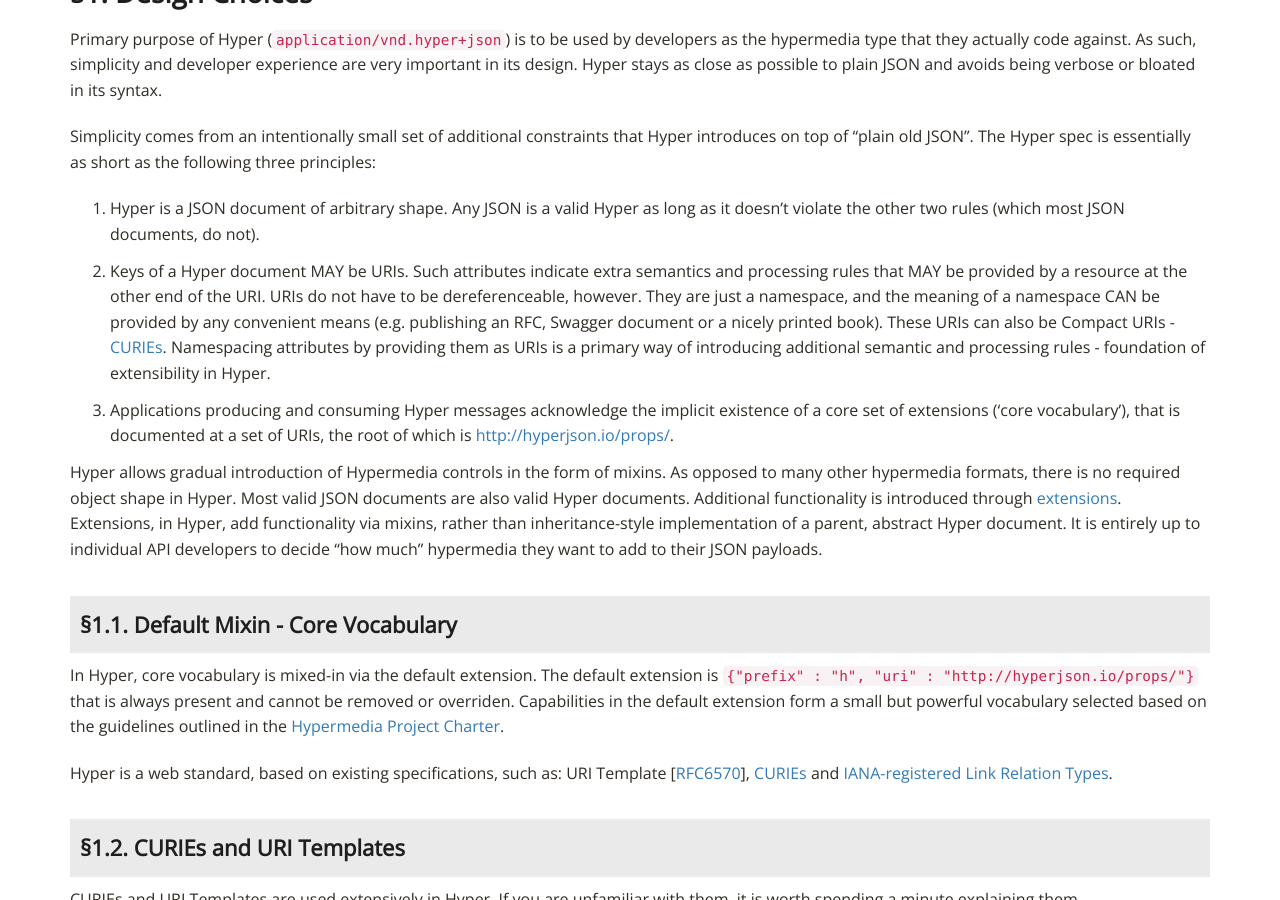
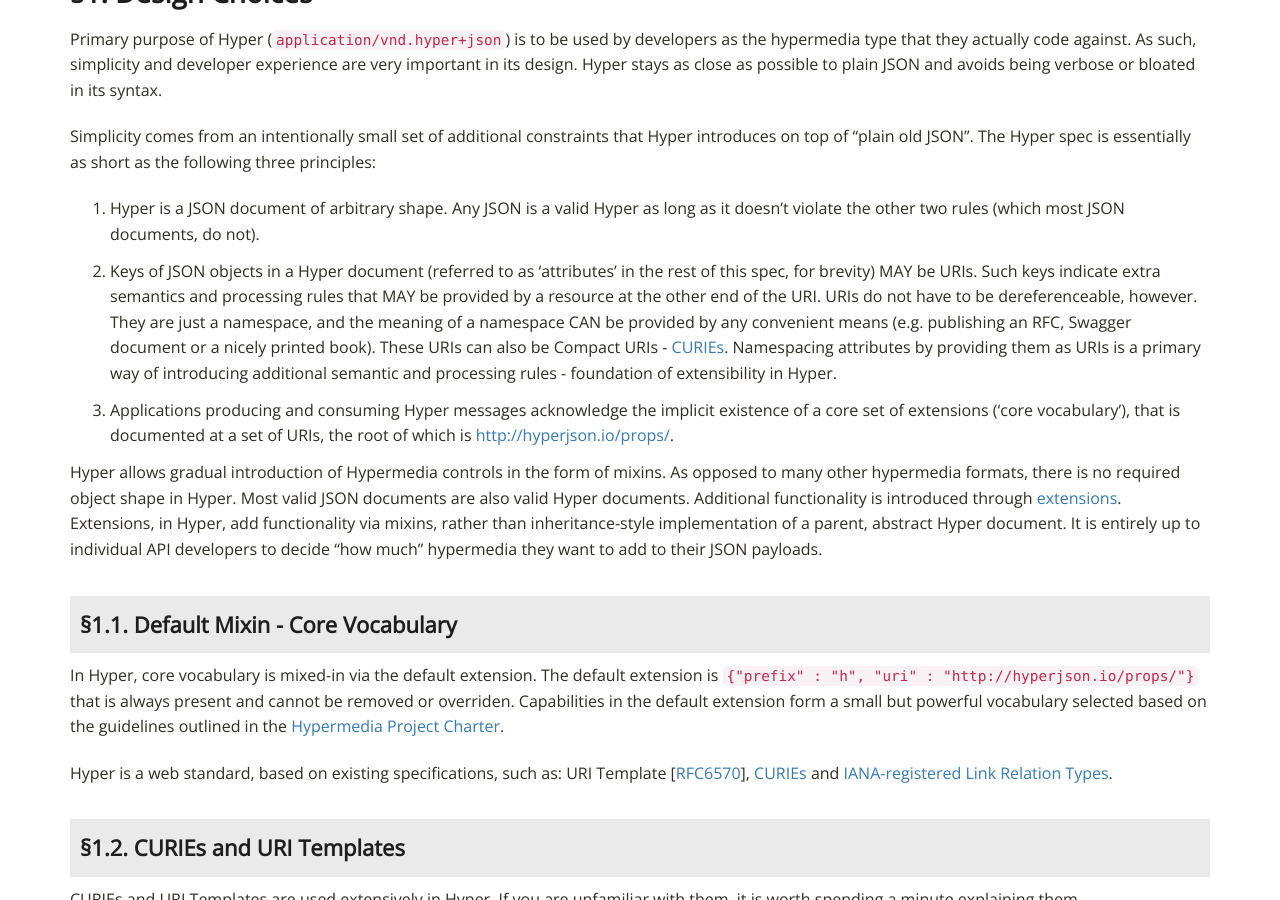
Before and after one commit to inadarei/hyper, a Jekyll site: the page built from spec.md, in a window 1280 px wide and 900 px high, scrolled down 2022 px. Built offline with Jekyll 4.4.1, drawn with Linux system fonts in a browser that asks for light colours; nearby versions of some CDN libraries.

Commit message:
defining 'attribute' as a term early

```diff
--- a/_includes/design-choices.md
+++ b/_includes/design-choices.md
@@ -13,7 +13,8 @@ short as the following three principles:
 1. Hyper is a JSON document of arbitrary shape. Any JSON is a valid Hyper as
    long as it doesn't violate the other two rules (which most JSON documents,
    do not).
-1. Keys of a Hyper document MAY be URIs. Such attributes indicate extra
+1. Keys of JSON objects in a Hyper document (referred to as 'attributes' in the
+   rest of this spec, for brevity) MAY be URIs. Such keys indicate extra
    semantics and processing rules that MAY be provided by a resource at the
    other end of the URI. URIs do not have to be dereferenceable, however. They
    are just a namespace, and the meaning of a namespace CAN be provided by any
```
